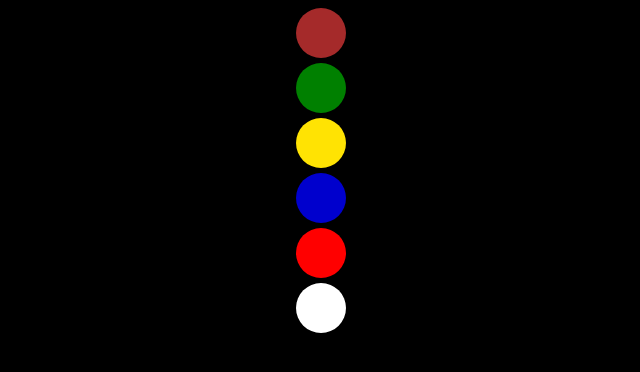
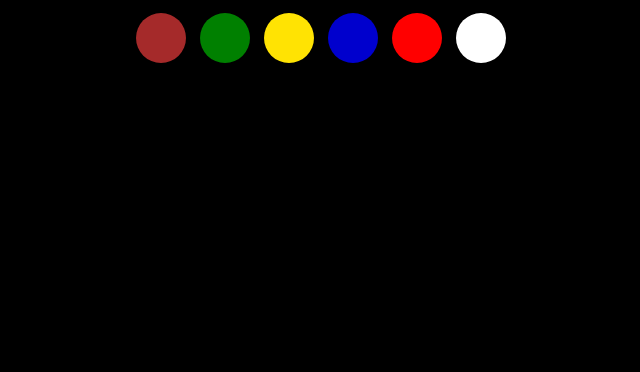
Before and after one commit to jgpacker/digital-kasina, a plain HTML site: page kasinaSimple.html in a window 1280 px wide. Shown: the whole page, without its empty margins (319-959 px from the left). Drawn offline with Linux system fonts and the light colour scheme.

Commit message:
Small CSS changes in kasina Simple

```diff
--- a/kasinaSimple.html
+++ b/kasinaSimple.html
@@ -20,9 +20,12 @@ body {
   cursor: none; /* hides cursor when above kasina */
 }
 
+#options {
+  text-align: center;
+}
 #options a {
-  display: block;
-  margin: 5px auto;
+  display: inline-block;
+  margin: 5px;
   width:  50px;
   height: 50px;
   border-radius: 28px; /* needs to account for the extra border from rule '#options a:hover' */
@@ -31,7 +34,7 @@ body {
 #options a:hover, #options a:focus {
   border: 4px solid #ddd;
 }
-#options a:active {
+a:active {
   border: 4px solid #777;
 }
 
```
